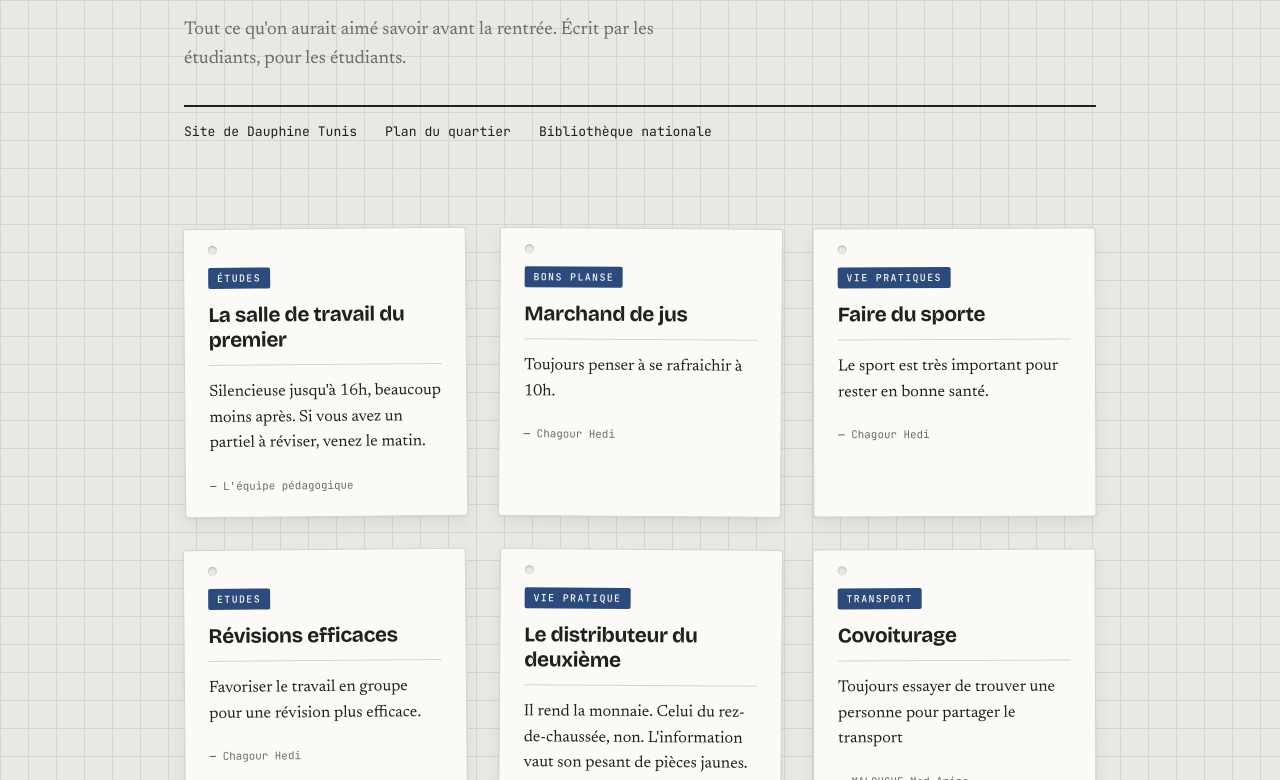
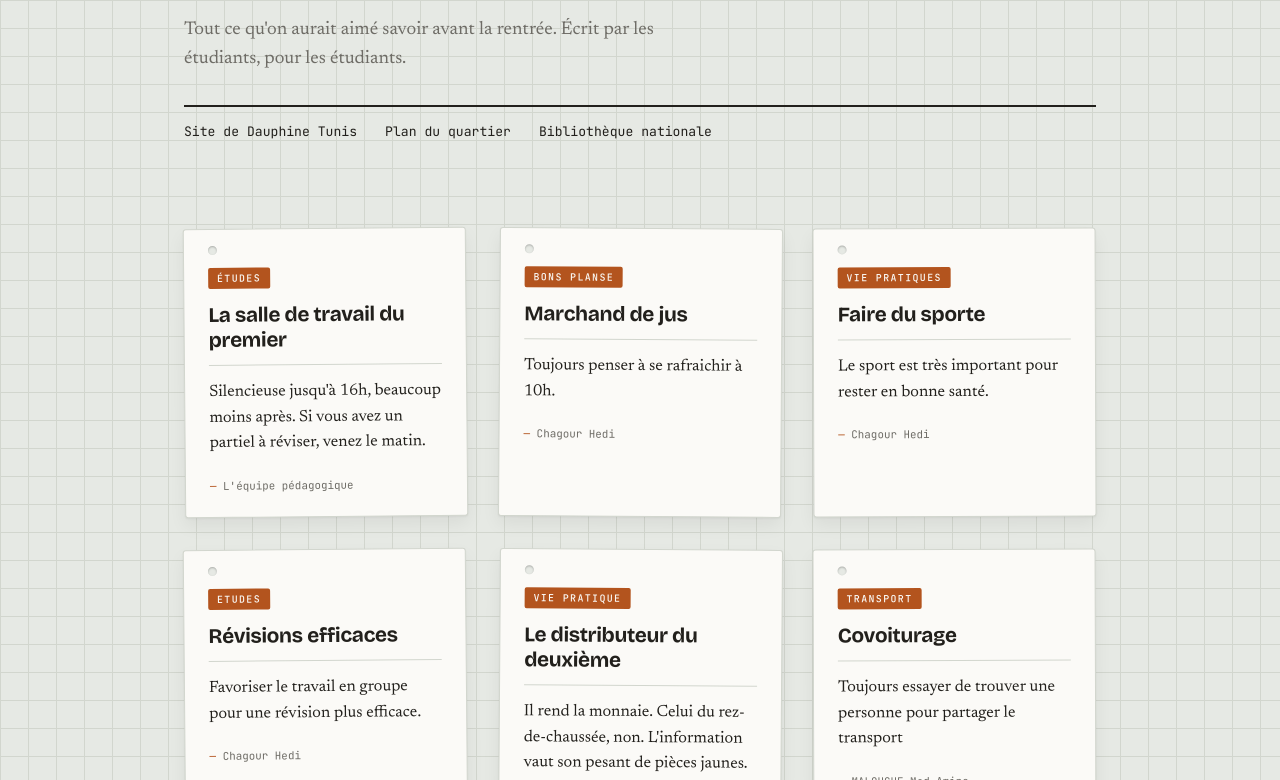
Before and after one commit to ABOUDA-Amine/guide-survie, a plain HTML site: page index.html in a window 1280 px wide. Shown: the part 252-1032 px from the top of the page. Drawn offline with nearby package versions, Linux system fonts and the light colour scheme.

Commit message:
Couleur d'accent en orange

```diff
--- a/css/style.css
+++ b/css/style.css
@@ -1,7 +1,7 @@
 @import url('https://fonts.googleapis.com/css2?family=Bricolage+Grotesque:opsz,wght@12..96,400..800&family=JetBrains+Mono:wght@400;500&family=Newsreader:opsz,wght@6..72,300..500&display=swap');
 :root {
   --couleur-fond: #E6E9E4;
-  --couleur-accent: #2C4A7C;
+  --couleur-accent: #B3541E;
   --couleur-carte: #FBFAF7;
   --couleur-texte: #22201C;
   --couleur-discret: #6E6C66;
```
